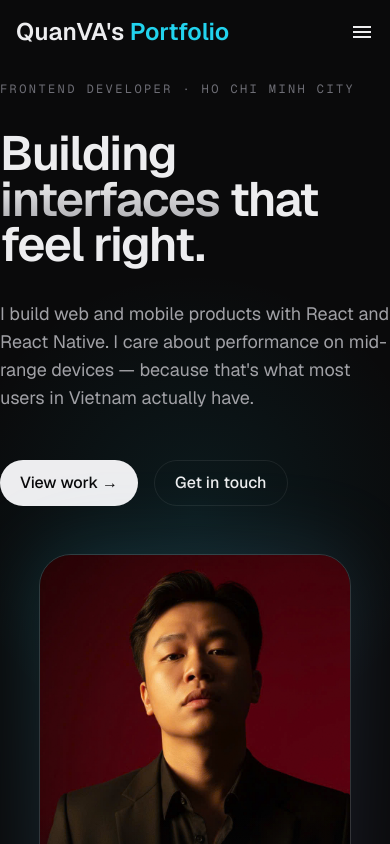
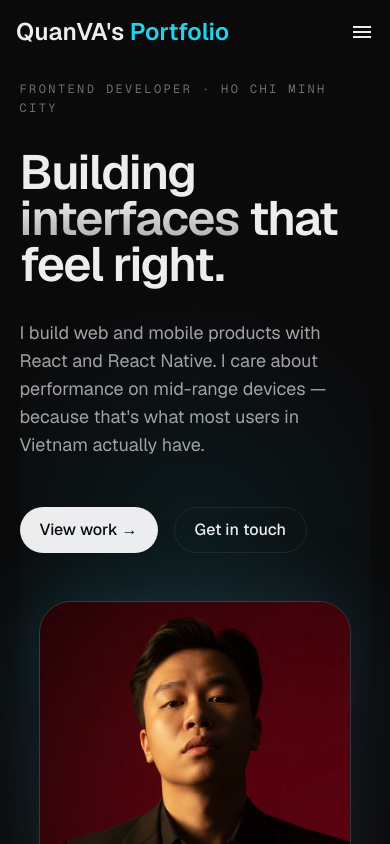
Before and after one commit to quanva2003/portfolio, a React (Vite) app: page / in a window 390 px wide. Shown: the top 844 px of the page. Built offline with nearby package versions, Linux system fonts and the light colour scheme.

Commit message:
fix(layout): restore consistent gutter via Section wrapper
px-gutter resolved to nothing (--spacing-gutter is undefined).
Switch to explicit px-[var(--spacing-gutter-mobile)] / md:px-[var(--spacing-gutter-desktop)]
and add missing md:py-32 for desktop breathing room.

```diff
--- a/src/components/layout/Section.tsx
+++ b/src/components/layout/Section.tsx
@@ -12,7 +12,7 @@ export function Section({ id, labelledBy, children, className }: SectionProps) {
     <section
       id={id}
       aria-labelledby={labelledBy}
-      className={`px-gutter py-20 ${className ?? ""}`}
+      className={`px-[var(--spacing-gutter-mobile)] md:px-[var(--spacing-gutter-desktop)] py-20 md:py-32 ${className ?? ""}`}
     >
       {children}
     </section>
```
